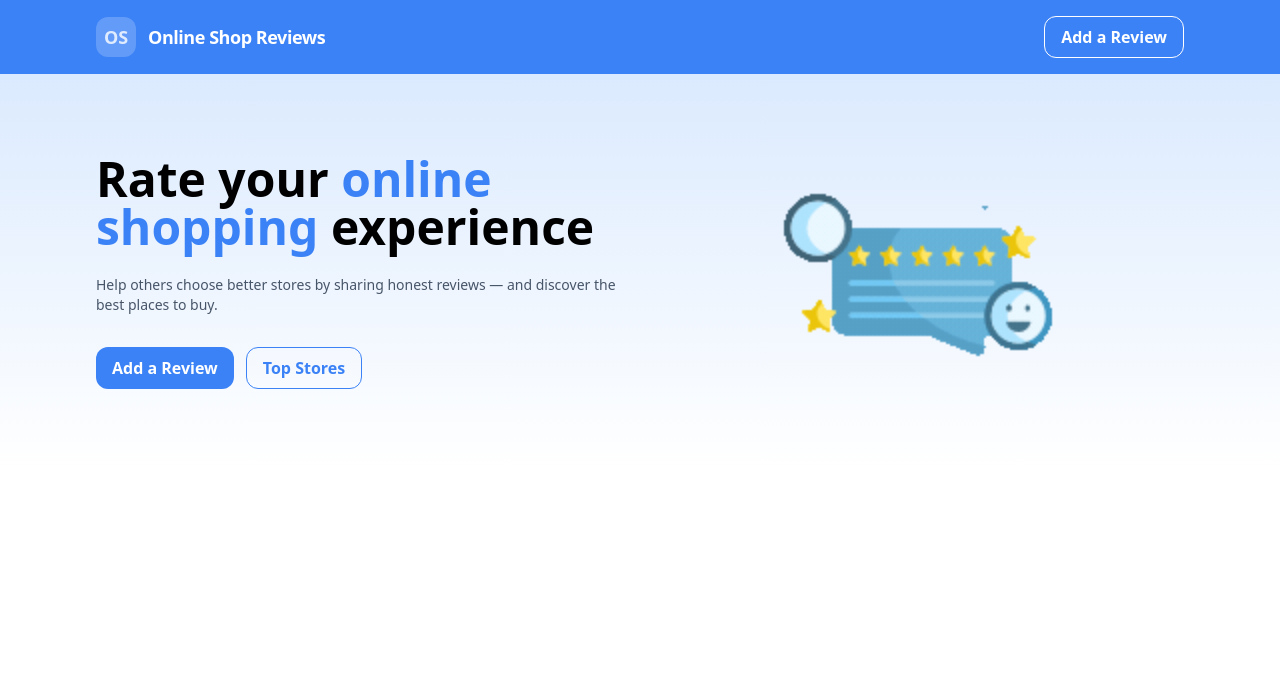
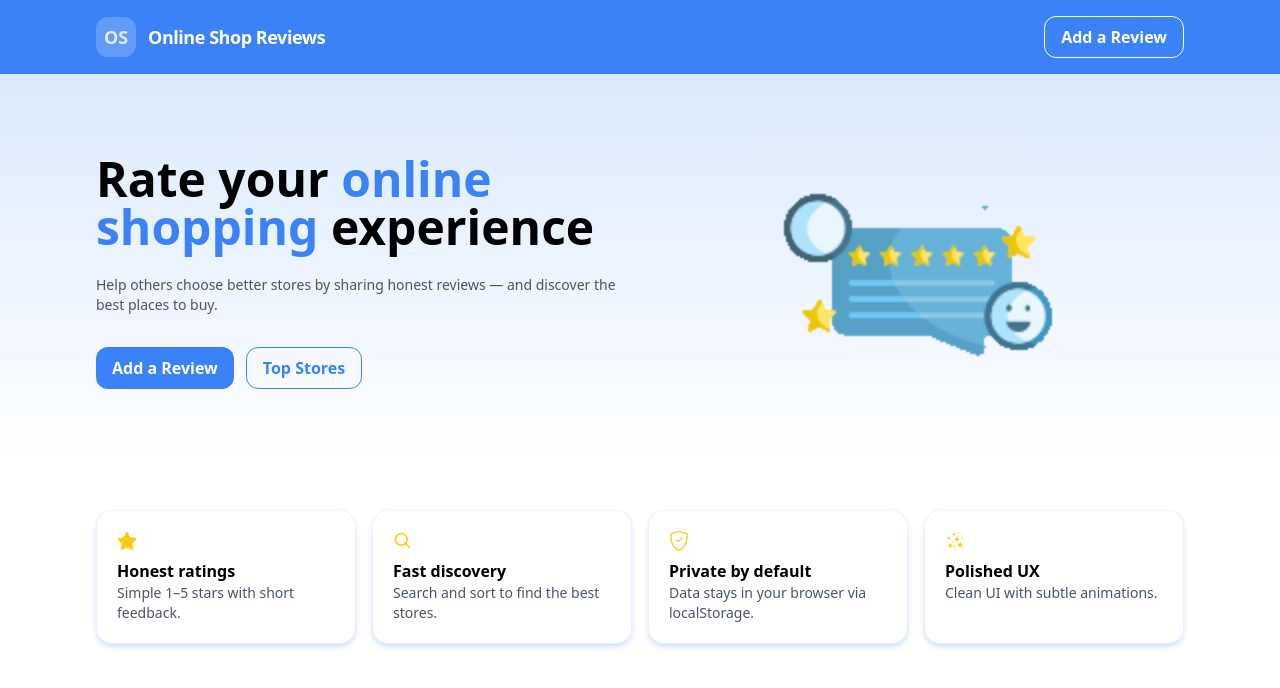
Before and after one commit to Habiba-Ferdausi/Review-App, a React (Vite) app: page / in a window 1280 px wide. Shown: the top 688 px of the page. Built offline with nearby package versions, Linux system fonts and the light colour scheme.

Commit message:
features added

```diff
--- a/package.json
+++ b/package.json
@@ -11,7 +11,8 @@
   "dependencies": {
     "framer-motion": "^12.23.12",
     "react": "^18.3.1",
-    "react-dom": "^18.3.1"
+    "react-dom": "^18.3.1",
+    "react-icons": "^5.5.0"
   },
   "devDependencies": {
     "@eslint/js": "^9.32.0",
--- a/src/App.tsx
+++ b/src/App.tsx
@@ -1,4 +1,5 @@
 
+import Features from './components/Features'
 import Header from './components/Header'
 import HeroSection from './components/Herosection'
 
@@ -10,6 +11,7 @@ function App() {
     <div >
     <Header />
     <HeroSection/>
+    <Features/>
   </div>
   )
 }
--- /dev/null
+++ b/src/components/Features.tsx
@@ -0,0 +1,28 @@
+import { BiSearch } from "react-icons/bi";
+import { BsShieldCheck } from "react-icons/bs";
+import { FaStar } from "react-icons/fa";
+import { GiSparkles } from "react-icons/gi";
+
+
+const items = [
+  { icon: FaStar, title: "Honest ratings", desc: "Simple 1–5 stars with short feedback." },
+  { icon: BiSearch, title: "Fast discovery", desc: "Search and sort to find the best stores." },
+  { icon: BsShieldCheck, title: "Private by default", desc: "Data stays in your browser via localStorage." },
+  { icon: GiSparkles, title: "Polished UX", desc: "Clean UI with subtle animations." },
+];
+
+export default function Features() {
+  return (
+    <section className="container-app py-10">
+      <div className="grid grid-cols-1 md:grid-cols-2 lg:grid-cols-4 gap-4">
+        {items.map(({ icon: Icon, title, desc }) => (
+          <div key={title} className="card p-5">
+            <Icon className="h-5 w-5 text-yellow-400" />
+            <h3 className="mt-2 font-semibold">{title}</h3>
+            <p className="text-sm text-slate-600 ">{desc}</p>
+          </div>
+        ))}
+      </div>
+    </section>
+  );
+}
--- a/src/index.css
+++ b/src/index.css
@@ -4,7 +4,7 @@
 
 @layer components {
   .container-app { @apply mx-auto max-w-6xl px-4 sm:px-6 lg:px-8; }
-  .card { @apply rounded-2xl bg-white shadow-md border border-slate-100 dark:bg-slate-900 dark:border-slate-800; }
+  .card { @apply rounded-2xl bg-white shadow-md shadow-primary/20 hover:shadow-md border border-primary/10 ; }
    .btn {
     @apply inline-flex items-center justify-center rounded-xl px-4 py-2 font-semibold transition;
   }
@@ -14,5 +14,7 @@
   .btn-secondary {
     @apply btn border border-primary text-primary hover:bg-primary hover:text-white;
   }
-
+  .input { @apply w-full rounded-xl border border-slate-200 bg-white px-3 py-2 outline-none focus:ring-2 focus:ring-brand/30 dark:bg-slate-900 dark:border-slate-700; }
+  .label { @apply text-sm font-semibold text-slate-700 dark:text-slate-300; }
+  .chip { @apply inline-flex items-center gap-1 rounded-full border border-slate-200 px-3 py-1 text-xs font-medium hover:bg-slate-50 dark:border-slate-700 dark:hover:bg-slate-800; }
 }
```
Also changed, not shown: vite.config.ts.timestamp-1754657389163-b8f716ddb63c1.mjs (added), 1 other file (tests, documents, lock files or other folders).
